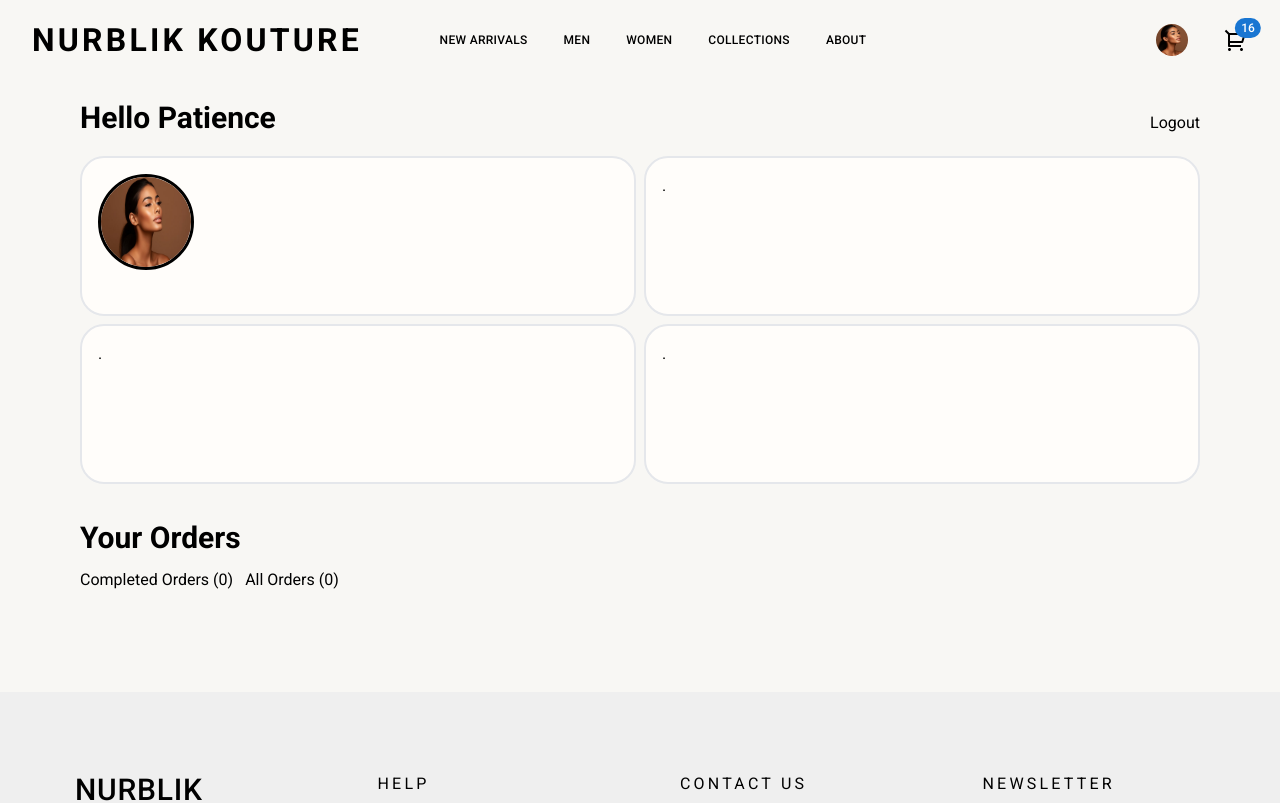
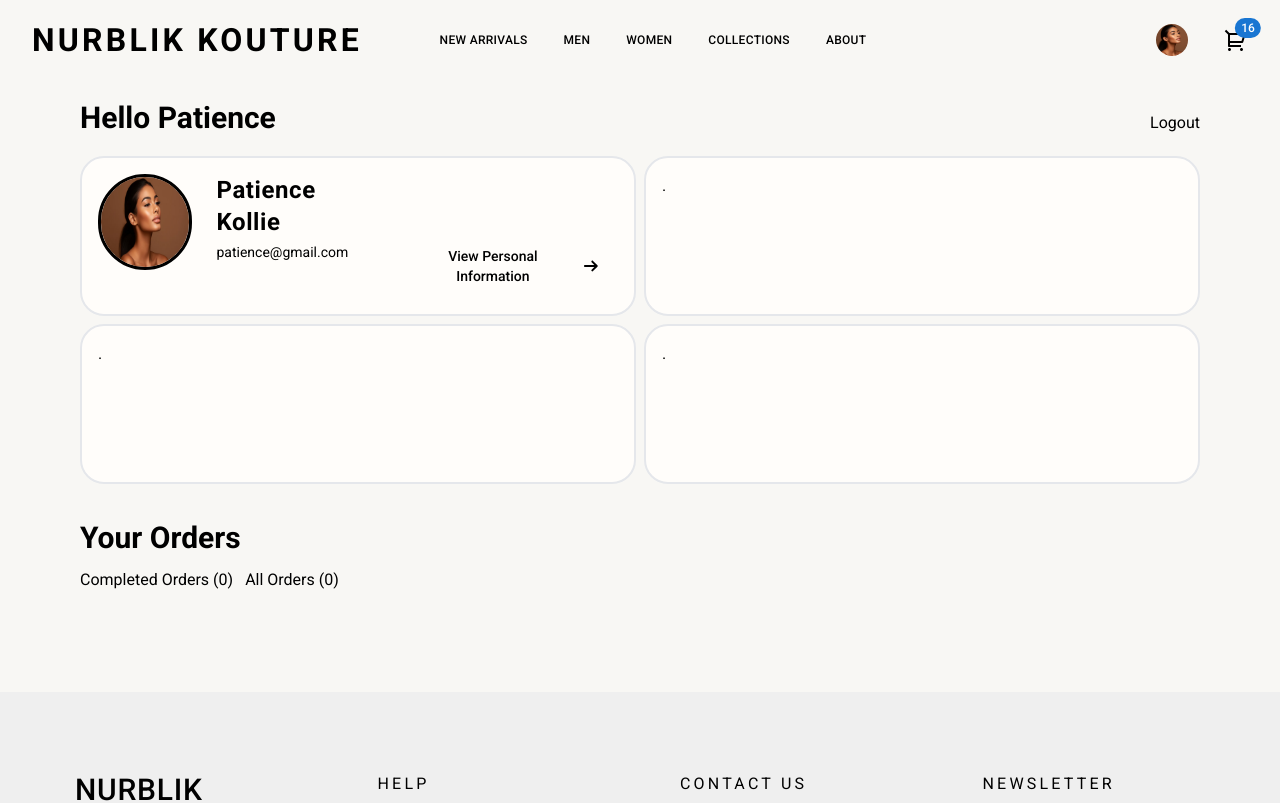
Before and after one commit to Seleyk/nurblik-product-card-new, a React (Create React App) app: page /profile in a window 1280 px wide. Shown: the top 803 px of the page. Built offline with nearby package versions, Linux system fonts and the light colour scheme.

Commit message:
profile widget added

```diff
--- a/src/pages/Profile.jsx
+++ b/src/pages/Profile.jsx
@@ -1,6 +1,9 @@
+import { useMediaQuery } from "@mui/material";
 import React from "react";
 
 const Profile = () => {
+  const isNonMobileScreen = useMediaQuery("(min-width: 1000px)");
+
   return (
     <div className="p-20 max-md:px-10">
       <div className="my-5 w-full flex justify-between items-baseline">
@@ -9,16 +12,54 @@ const Profile = () => {
       </div>
       <div className="flex flex-col gap-2 pb-4">
         <div className="flex max-md:flex-col gap-2 md:h-40 h-80">
-          <div className=" bg-[#FFFDFA] p-4 border-solid border-2 flex-1 rounded-3xl h-40">
-            <div className=" w-24 h-24 rounded-full overflow-auto border-[3px] border-black relative">
-              <img src="/assets/headshot.jpg" className="image" alt="Sei" />
+          <div className="bg-[#FFFDFA] p-4 border-solid border-2 flex-1 rounded-3xl h-40">
+            <div className="flex max-md:flex-col justify-between h-full gap-2">
+              <div className="flex gap-6">
+                <div className="w-24 max-md:w-20 h-24 max-md:h-20 rounded-full overflow-auto border-[3px] border-black relative">
+                  <img src="/assets/headshot.jpg" className="image" alt="Sei" />
+                </div>
+                <div className="flex flex-col gap-1">
+                  <div className="text-2xl max-lg:text-lg font-semibold tracking-wide capitalize">patience kollie</div>
+                  <div className="text-sm font-normal">patience@gmail.com</div>
+                </div>
+              </div>
+              <div className="flex items-end">
+                <div className="flex-1">
+                  <button class="btn-1">
+                    <span className="flex items-center justify-center gap-2.5">
+                      <div className="">
+                        View {isNonMobileScreen && `Personal Information`}
+                      </div>
+                      <svg
+                        xmlns="http://www.w3.org/2000/svg"
+                        width="14"
+                        height="12"
+                        viewBox="0 0 14 12"
+                        fill="none"
+                        className="arrow"
+                      >
+                        <path
+                          d="M7.793 0.799012C7.98053 0.611541 8.23484 0.506226 8.5 0.506226C8.76516 0.506226 9.01947 0.611541 9.207 0.799012L13.707 5.29901C13.8945 5.48654 13.9998 5.74085 13.9998 6.00601C13.9998 6.27118 13.8945 6.52548 13.707 6.71301L9.207 11.213C9.0184 11.3952 8.7658 11.496 8.5036 11.4937C8.2414 11.4914 7.99059 11.3862 7.80518 11.2008C7.61977 11.0154 7.5146 10.7646 7.51233 10.5024C7.51005 10.2402 7.61084 9.98761 7.793 9.79901L10.5 7.00601H1C0.734784 7.00601 0.48043 6.90065 0.292893 6.71312C0.105357 6.52558 0 6.27123 0 6.00601C0 5.7408 0.105357 5.48644 0.292893 5.29891C0.48043 5.11137 0.734784 5.00601 1 5.00601H10.5L7.793 2.21301C7.60553 2.02548 7.50021 1.77118 7.50021 1.50601C7.50021 1.24085 7.60553 0.98654 7.793 0.799012Z"
+                          fill="black"
+                        />
+                      </svg>
+                    </span>
+                  </button>
+                </div>
+              </div>
             </div>
           </div>
-          <div className=" bg-[#FFFDFA] p-4 border-solid border-2 flex-1 rounded-3xl h-40">.</div>
+          <div className=" bg-[#FFFDFA] p-4 border-solid border-2 flex-1 rounded-3xl h-40">
+            .
+          </div>
         </div>
         <div className="flex max-md:flex-col gap-2 md:h-40 h-80">
-          <div className=" bg-[#FFFDFA] p-4 border-solid border-2 flex-1 rounded-3xl h-40">.</div>
-          <div className=" bg-[#FFFDFA] p-4 border-solid border-2 flex-1 rounded-3xl h-40">.</div>
+          <div className=" bg-[#FFFDFA] p-4 border-solid border-2 flex-1 rounded-3xl h-40">
+            .
+          </div>
+          <div className=" bg-[#FFFDFA] p-4 border-solid border-2 flex-1 rounded-3xl h-40">
+            .
+          </div>
         </div>
       </div>
       <div className="my-5 flex flex-col gap-3">
```
